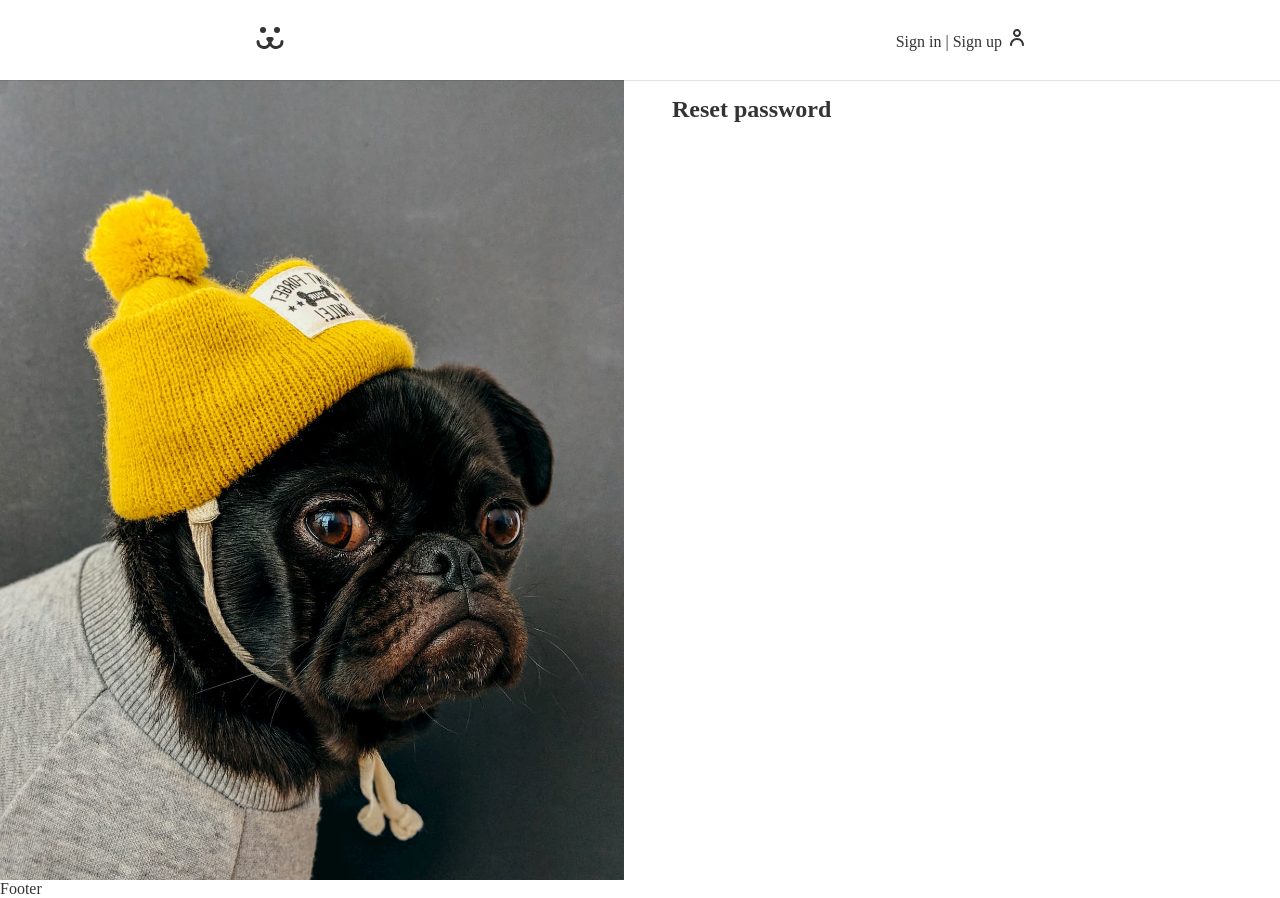
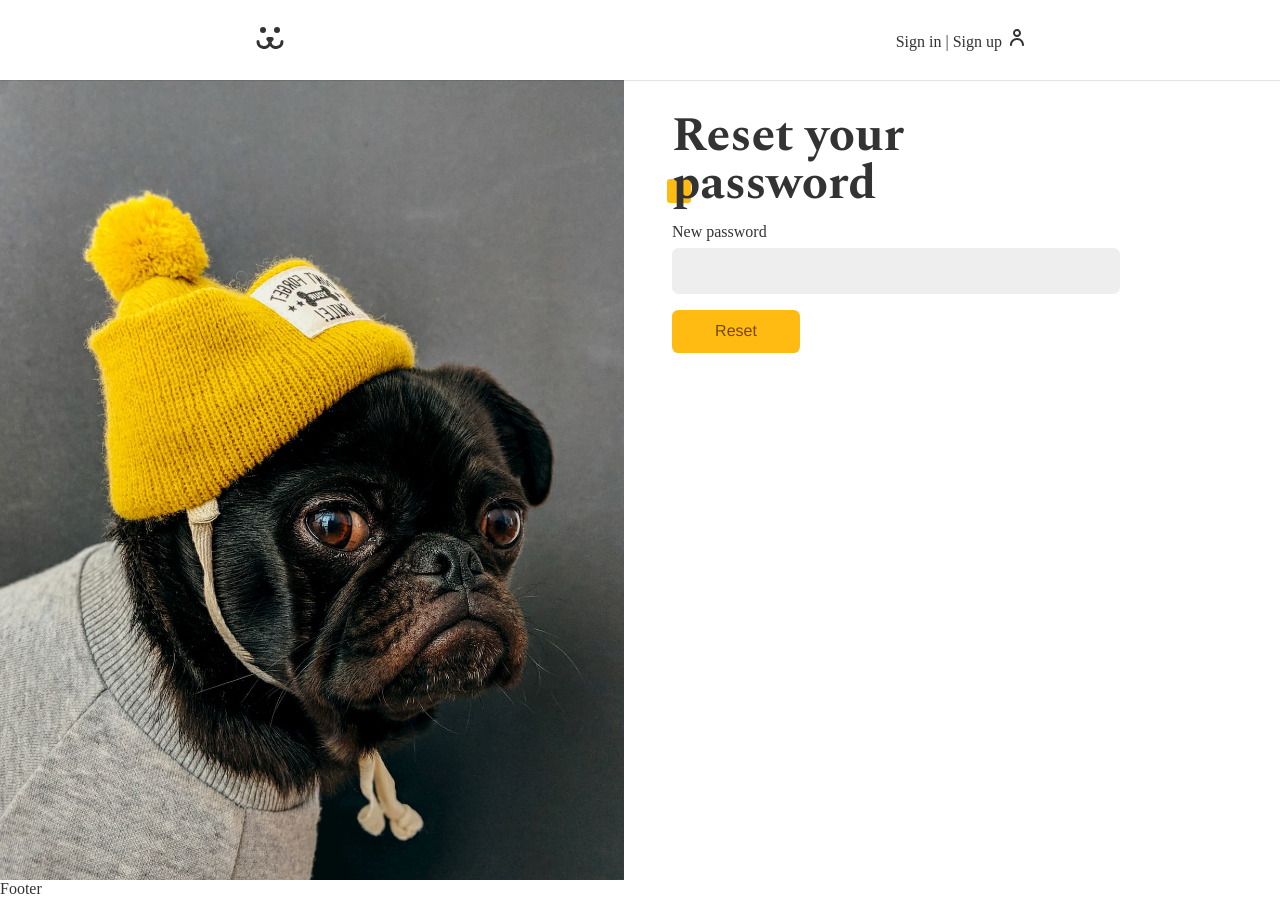
Before and after one commit to misaelvalentim/Dogs-Social-Media, a React (Create React App) app: page /login/resetpassword in a window 1280 px wide. Built offline with nearby package versions, Linux system fonts and the light colour scheme.

Commit message:
reseting password feature

```diff
--- a/src/Components/Feed/FeedPhotos.js
+++ b/src/Components/Feed/FeedPhotos.js
@@ -11,7 +11,7 @@ const FeedPhotos = ({ page, user, setInfinit, setModalPhoto }) => {
 
     React.useEffect(() => {
         async function fetchPhotos() {
-            const total = 3;
+            const total = 6;
             const { url, options } = PHOTOS_GET({ page, total, user });
             const { response, json } = await request(url, options)
             if (response.ok && json.length < total) {
--- a/src/Components/Login/ForgotPassword.js
+++ b/src/Components/Login/ForgotPassword.js
@@ -1,10 +1,42 @@
 import React from 'react'
+import Input from '../Forms/Input'
+import Button from '../Forms/Button'
+import useForm from '../../Hooks/useForm'
+import useFetch from '../../Hooks/useFetch'
+import { PASSWORD_LOST } from '../../api'
+import Error from '../Helper/Error'
 
 const ForgotPassword = () => {
+    const login = useForm();
+    const { data, loading, error, request } = useFetch();
+
+    async function handleSubmit(e) {
+        e.preventDefault();
+
+        if (login.validate()) {
+            const { url, options } = PASSWORD_LOST(
+                {
+                    login: login.value,
+                    url: window.location.href.replace('forgotpassword', 'resetpassword')
+                }
+            );
+            const { json } = await request(url, options)
+            console.log(json);
+        }
+    }
+
     return (
-        <div>
-            <h1>Forgot password</h1>
-        </div>
+        <section>
+            <h1>Forgot your password?</h1>
+            {data ? <p style={{ color: '#4C1' }}>{data}</p> :
+                <form onSubmit={handleSubmit}>
+                    <Input label="Email | User" type="text" name="email" {...login} />
+                    {loading ? <Button>Sending...</Button> : <Button>Send email</Button>}
+                </form>
+            }
+
+            <Error error={error} />
+        </section>
     )
 }
 
--- a/src/Components/Login/ResetPassword.js
+++ b/src/Components/Login/ResetPassword.js
@@ -1,9 +1,53 @@
 import React from 'react'
+import Input from '../Forms/Input';
+import Button from '../Forms/Button';
+import useForm from '../../Hooks/useForm';
+import { PASSWORD_RESET } from '../../api';
+import useFetch from '../../Hooks/useFetch';
+import Error from '../Helper/Error';
+import { useNavigate } from 'react-router-dom';
 
 const ResetPassword = () => {
+    const [login, setLogin] = React.useState('');
+    const [key, setKey] = React.useState('');
+    const password = useForm();
+    const { error, loading, request } = useFetch();
+
+    const navigate = useNavigate();
+
+    React.useEffect(() => {
+        const params = new URLSearchParams(window.location.search);
+        const key = params.get('key');
+        const login = params.get('login');
+
+        if (key) setKey(key);
+        if (login) setLogin(login);
+    }, [])
+
+    async function handleSubmit(e) {
+        e.preventDefault();
+        if (password.validate()) {
+            const { url, options } = PASSWORD_RESET({
+                login,
+                key,
+                password: password.value
+            });
+
+            console.log(url)
+            console.log(options)
+            const { response } = await request(url, options);
+            console.log(response);
+            if (response.ok) navigate('/login')
+        }
+    }
     return (
         <div>
-            <h1>Reset password</h1>
+            <h1 className='title'>Reset your password</h1>
+            <form onSubmit={handleSubmit}>
+                <Input label="New password" type="password" name="password" {...password} />
+                {loading ? <Button disabled>Reseting...</Button> : <Button>Reset</Button>}
+            </form>
+            <Error error={error} />
         </div>
     )
 }
--- a/src/api.js
+++ b/src/api.js
@@ -111,3 +111,28 @@ export function PHOTO_DELETE(id) {
         },
     }
 }
+
+export function PASSWORD_LOST(body) {
+    return {
+        url: API_URL + '/api/password/lost',
+        options: {
+            method: 'POST',
+            headers: {
+                'Content-Type': 'application/json',
+            },
+            body: JSON.stringify(body)
+        }
+    }
+}
+export function PASSWORD_RESET(body) {
+    return {
+        url: API_URL + '/api/password/reset',
+        options: {
+            method: 'POST',
+            headers: {
+                'Content-Type': 'application/json',
+            },
+            body: JSON.stringify(body)
+        }
+    }
+}
```
